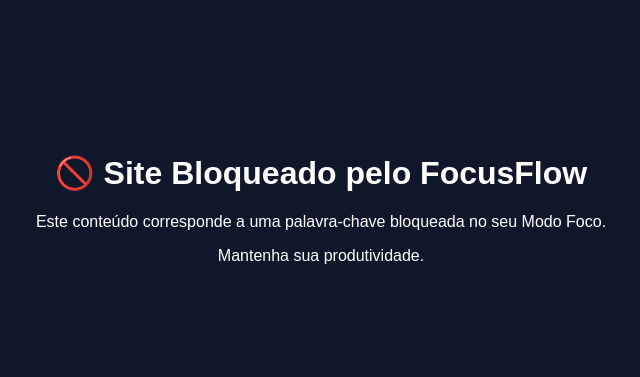
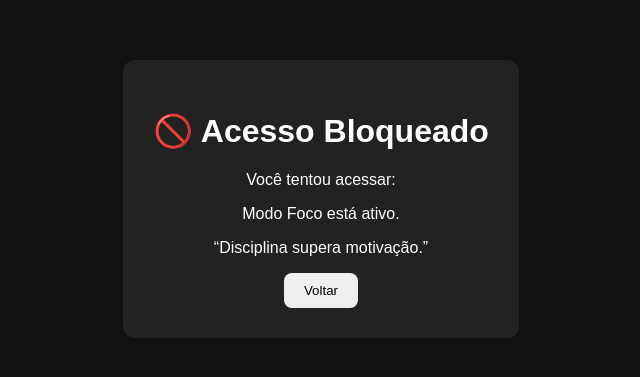
Before and after one commit to Telounochapeco/Projeto_Focus, a browser extension: page blocked.html in a window 1280 px wide. Shown: the part 201-578 px from the top of the page, without its empty margins (319-959 px from the left). Drawn offline with Linux system fonts and the light colour scheme.

Commit message:
Update blocked.html

```diff
--- a/blocked.html
+++ b/blocked.html
@@ -2,17 +2,20 @@
 <html lang="pt-BR">
 <head>
 <meta charset="UTF-8">
-<title>Site Bloqueado</title>
-<style>
-body{font-family:Arial;background:#0f172a;color:white;display:flex;justify-content:center;align-items:center;height:100vh;text-align:center}
-.box{max-width:600px}
-</style>
+<title>Acesso Bloqueado</title>
+<link rel="stylesheet" href="blocked.css">
 </head>
 <body>
-<div class="box">
-<h1>🚫 Site Bloqueado pelo FocusFlow</h1>
-<p>Este conteúdo corresponde a uma palavra-chave bloqueada no seu Modo Foco.</p>
-<p>Mantenha sua produtividade.</p>
+<div class="container">
+<h1>🚫 Acesso Bloqueado</h1>
+<p id="site"></p>
+<p>Modo Foco está ativo.</p>
+<blockquote>“Disciplina supera motivação.”</blockquote>
+<button onclick="history.back()">Voltar</button>
 </div>
+<script>
+const params = new URLSearchParams(window.location.search);
+document.getElementById("site").textContent = "Você tentou acessar: " + (params.get("site") || "");
+</script>
 </body>
 </html>
```
